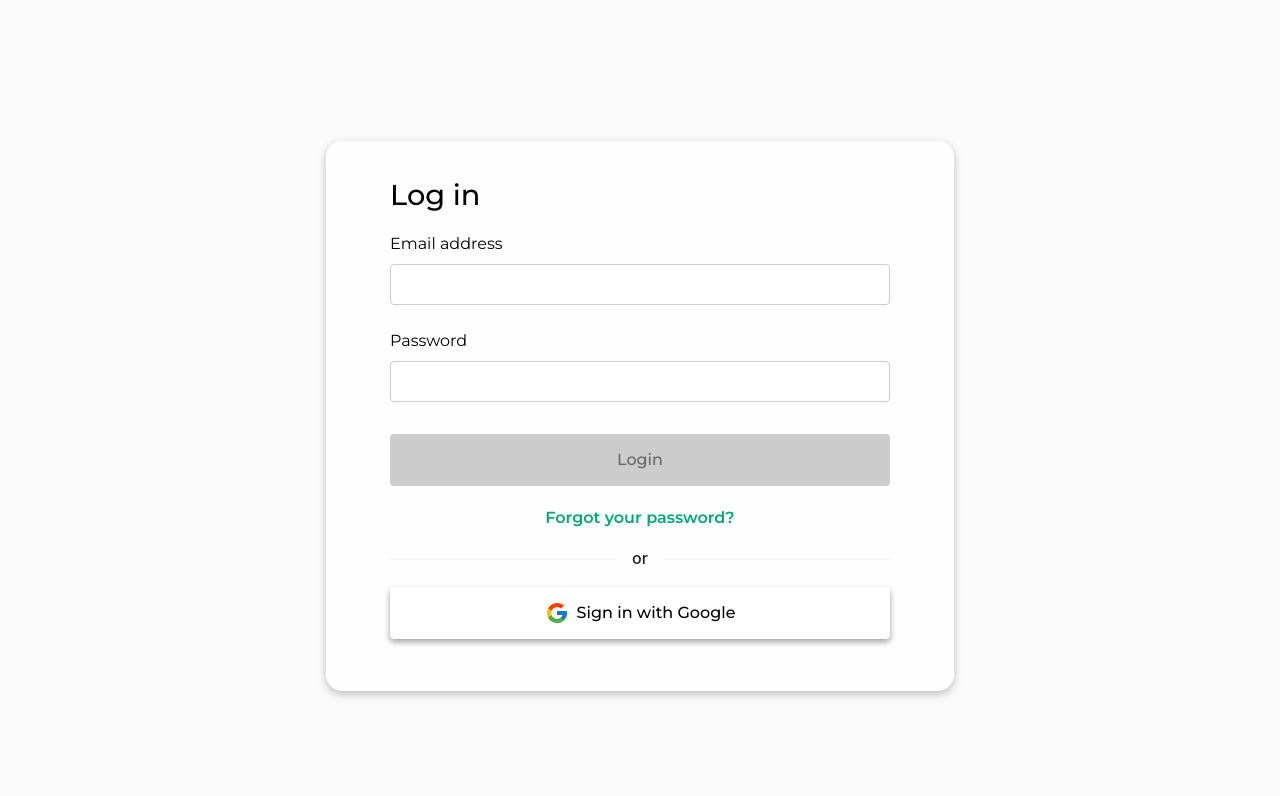
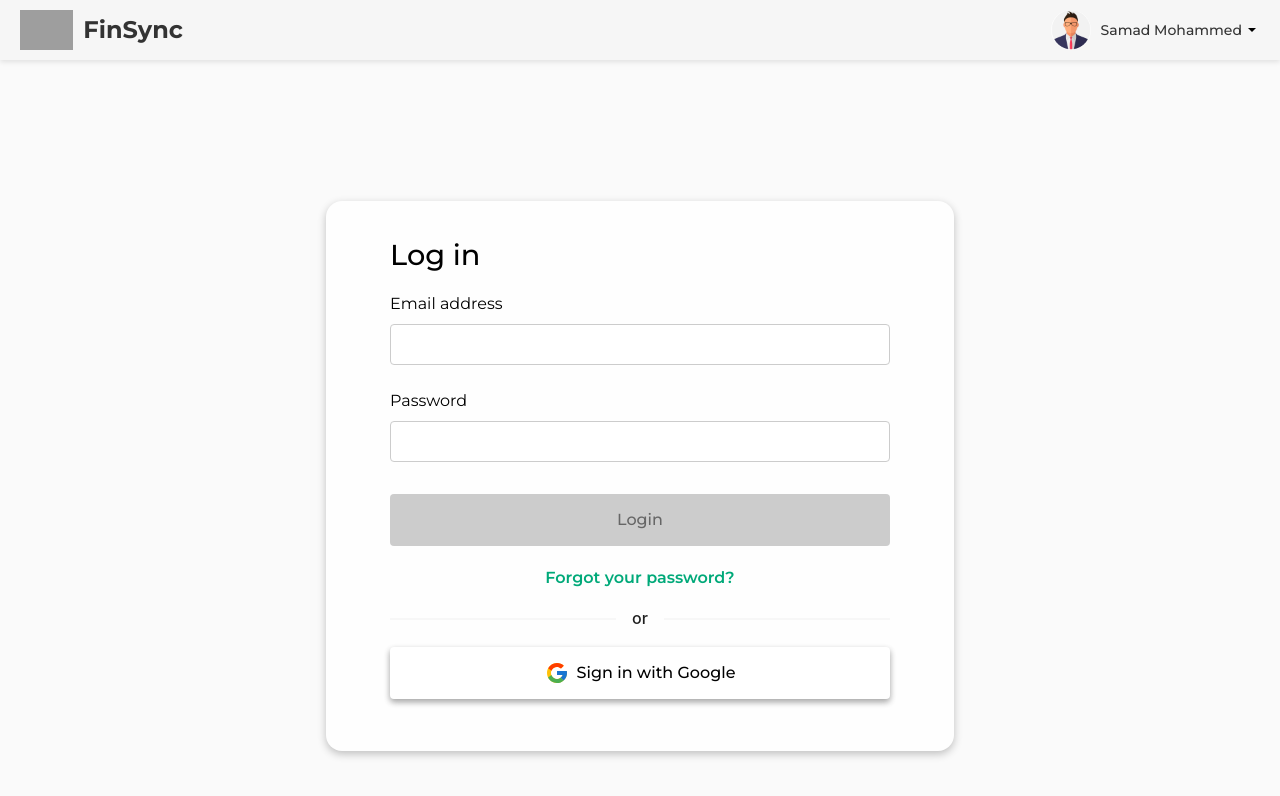
Before and after one commit to azim1410/FinSync, a React (Vite) app in the folder frontend/: page /login in a window 1280 px wide. Shown: the top 796 px of the page. Built offline with nearby package versions, Linux system fonts and the light colour scheme; grey boxes are pictures that could not be loaded.

Commit message:
Navbar done

```diff
--- a/frontend/src/AppRoute.tsx
+++ b/frontend/src/AppRoute.tsx
@@ -1,11 +1,13 @@
 import React from "react";
 import { BrowserRouter, Routes, Route } from "react-router-dom";
 import Login from "./Pages/Login/Login";
+import Navbar from "./Components/Navbar/Navbar";
 
 const AppRoute = () => {
   return (
     <>
       <BrowserRouter>
+      <Navbar/>
         <Routes>
           <Route path="/login" element={<Login />} />
         </Routes>
--- /dev/null
+++ b/frontend/src/Components/Navbar/Navbar.tsx
@@ -0,0 +1,78 @@
+import React, { useState, useEffect, useRef } from "react";
+import "./styles.css";
+import finsync_logo from "../../../../Images/finsync_logo.png";
+import profile_pic from "./profile_pic.jpg";
+import { IoMdArrowDropdown } from "react-icons/io";
+import { IoCaretUpSharp } from "react-icons/io5";
+
+const Navbar: React.FC = () => {
+  const [isDropdownOpen, setIsDropdownOpen] = useState(false);
+  const dropdownRef = useRef<HTMLDivElement | null>(null); // Type the ref correctly
+
+  const handleProfileClick = () => {
+    setIsDropdownOpen((prev) => !prev);
+  };
+
+  useEffect(() => {
+    const handleClickOutside = (event: MouseEvent) => {
+      if (
+        dropdownRef.current &&
+        !dropdownRef.current.contains(event.target as Node)
+      ) {
+        setIsDropdownOpen(false);
+      }
+    };
+
+    document.addEventListener("mousedown", handleClickOutside);
+
+    return () => {
+      document.removeEventListener("mousedown", handleClickOutside);
+    };
+  }, []);
+
+  return (
+    <div className="navbar">
+      <div className="navbar-logo">
+        <img className="navbar-icon" src={finsync_logo} alt="" />
+        <h1 className="navbar-logo-name">FinSync</h1>
+      </div>
+      <div
+        className="navbar-profile"
+        onClick={handleProfileClick}
+        ref={dropdownRef}
+      >
+        <img
+          className="navbar-profile-pic"
+          src={profile_pic}
+          alt="profile-pic"
+        />
+        <p className="navbar-profile-name">Samad Mohammed</p>
+        <IoMdArrowDropdown />
+        {isDropdownOpen && (
+          <div className="dropdown-menu">
+            <IoCaretUpSharp className="dropdown-caret" />
+            <ul>
+              <li>
+                <a href="/your-account">Your Account</a>
+              </li>
+              <li>
+                <a href="/create-group">Create a Group</a>
+              </li>
+              <li>
+                <a href="/fairness-calculator">Fairness Calculator</a>
+              </li>
+              <li>
+                <a href="/contact-support">Contact Support</a>
+              </li>
+              <li>
+                <a href="/logout">Logout</a>
+              </li>
+            </ul>
+          </div>
+        )}
+      </div>
+    </div>
+  );
+};
+
+export default Navbar;
--- /dev/null
+++ b/frontend/src/Components/Navbar/styles.css
@@ -0,0 +1,142 @@
+@import url("https://fonts.googleapis.com/css2?family=Montserrat:ital,wght@0,100..900;1,100..900&family=Open+Sans:ital,wght@0,300..800;1,300..800&display=swap");
+.navbar {
+  display: flex;
+  justify-content: space-between;
+  align-items: center;
+  padding: 10px 20px;
+  background-color: #f6f6f6;
+  box-shadow: 0 2px 5px rgba(0, 0, 0, 0.1);
+  position: relative;
+  /* background-color: #5bc5a7; */
+}
+
+.navbar-logo {
+  display: flex;
+  align-items: center;
+}
+
+.navbar-icon {
+  height: 40px;
+  margin-right: 10px;
+}
+
+.navbar-logo-name {
+  font-size: 24px;
+  font-weight: bold;
+  color: #333;
+}
+
+.navbar-profile {
+  display: flex;
+  align-items: center;
+  cursor: pointer;
+  position: relative;
+}
+
+.navbar-profile-pic {
+  height: 40px;
+  width: 40px;
+  border-radius: 50%;
+  object-fit: cover;
+  margin-right: 10px;
+}
+
+.navbar-profile-name {
+  font-size: 14px;
+  font-weight: normal;
+  color: #333;
+  margin: 0 2px 0 0;
+  font-weight: 500;
+}
+.dropdown-menu {
+  position: absolute;
+  top: 125%;
+  right: 0;
+  background-color: white;
+  box-shadow: 0 2px 5px rgba(0, 0, 0, 0.2);
+  border-radius: 5px;
+  z-index: 10;
+  display: flex;
+  flex-direction: column;
+  min-width: 200px;
+}
+
+.dropdown-caret {
+  position: absolute;
+  top: -18px; /* Adjust to place above the dropdown */
+  right: 15px; /* Align with dropdown */
+  font-size: 25px; /* Adjust size to look good */
+  color: white; /* Match dropdown background color */
+  z-index: 11; /* Ensure it's on top */
+}
+
+.dropdown-menu ul {
+  list-style: none;
+  margin: 0;
+  padding: 0;
+}
+
+.dropdown-menu li {
+  padding: 0px 0px;
+}
+
+.dropdown-menu a {
+  text-decoration: none;
+  color: #333;
+  font-size: 12px;
+  display: block;
+  transition: background 0.2s;
+  padding: 3px 15px;
+  line-height: 22px;
+  padding-left: 10px;
+  padding-right: 10px;
+  font-weight: 600;
+  font-family: "Open Sans", serif;
+}
+
+.dropdown-menu a:hover {
+  background-color: #5bc5a7;
+  color: white;
+}
+
+/* --------------------------------------------------------------- */
+
+/* Add media query for screens smaller than 500px */
+@media (max-width: 500px) {
+  .navbar {
+    justify-content: space-between;
+    padding: 10px 15px;
+  }
+
+  .navbar-logo-name {
+    font-size: 18px; /* Smaller font for logo name */
+  }
+
+  .navbar-profile-name {
+    display: none; /* Hide the profile name */
+  }
+
+  .dropdown-menu {
+    top: 130%; /* Adjust dropdown position for smaller screens */
+    right: -15%; /* Keep dropdown aligned to profile image */
+    min-width: 150px; /* Adjust width */
+  }
+
+  .dropdown-menu ul {
+    padding: 0px 0; /* Reduce padding for compactness */
+  }
+
+  .dropdown-menu a {
+    font-size: 14px; /* Slightly larger text for readability */
+    padding: 8px 10px; /* Adjust padding for smaller size */
+  }
+
+  .navbar-icon {
+    height: 30px; /* Adjust size for smaller screens */
+  }
+
+  .navbar-profile-pic {
+    height: 30px;
+    width: 30px;
+  }
+}
```
Also changed, not shown: frontend/src/Components/Navbar/profile_pic.jpg (added), 1 other file (tests, documents, lock files or other folders).
